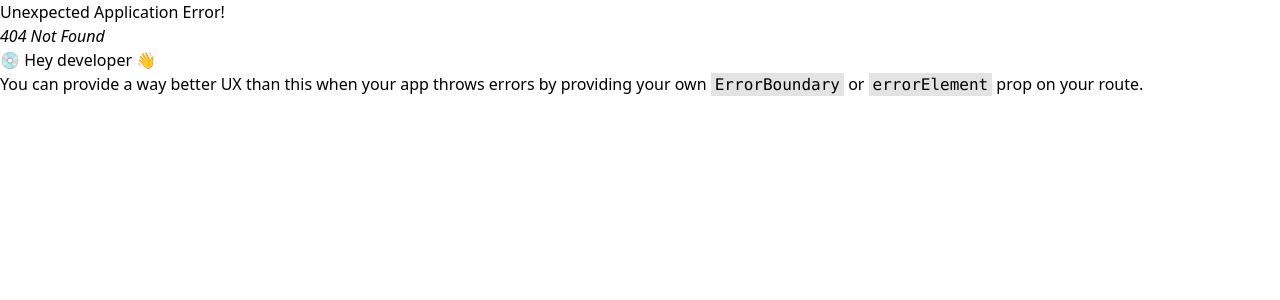
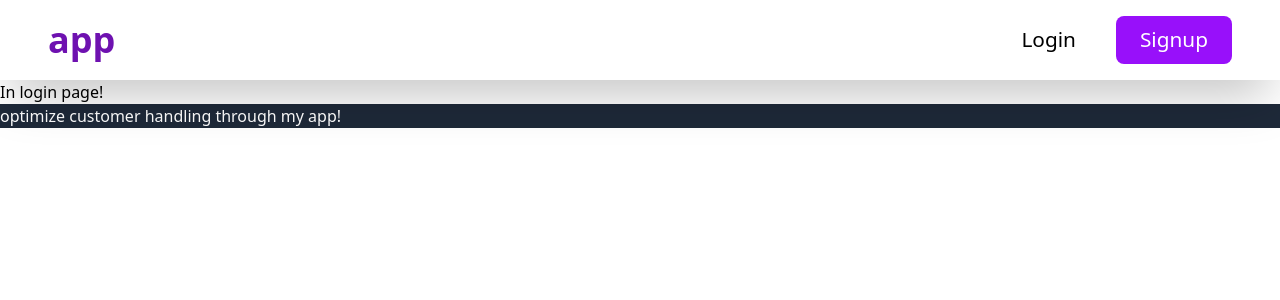
Before and after one commit to priyanshuBS/waitlist-token-system, a React (Vite) app in the folder frontend/: page /login in a window 1280 px wide. Before the commit this address had no page. Shown: the top 300 px of the page. Built offline with nearby package versions, Linux system fonts and the light colour scheme.

Commit message:
setup basic

```diff
--- /dev/null
+++ b/frontend/src/pages/Login.tsx
@@ -0,0 +1,11 @@
+import React from "react";
+
+const Login: React.FC = () => {
+  return (
+    <div>
+      <p>In login page!</p>
+    </div>
+  );
+};
+
+export default Login;
--- /dev/null
+++ b/frontend/src/pages/Signup.tsx
@@ -0,0 +1,11 @@
+import React from "react";
+
+const Signup: React.FC = () => {
+  return (
+    <div>
+      <p>In singup page!</p>
+    </div>
+  );
+};
+
+export default Signup;
```
Also changed, not shown: frontend/src/Routes.tsx (+10 -0 lines).
